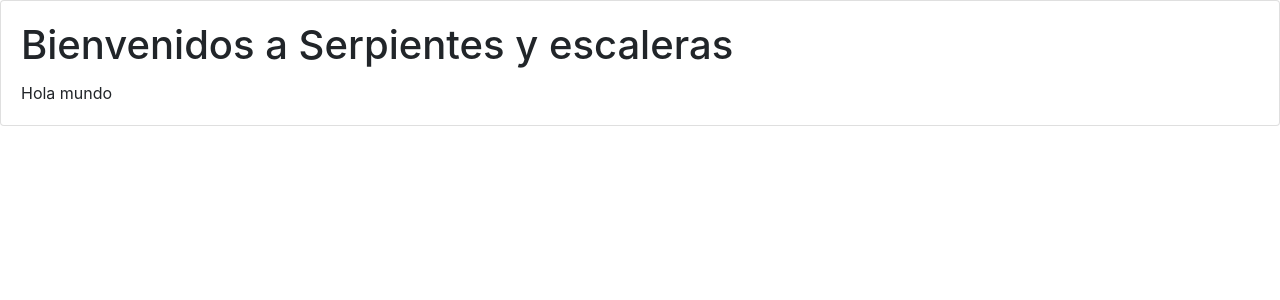
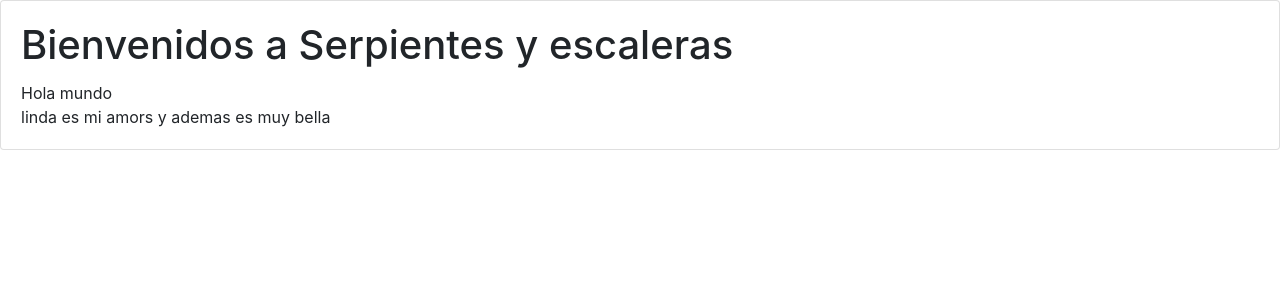
Before and after one commit to YairRdz11/SerpientesEscaleras, an Angular app: page / in a window 1280 px wide. Shown: the top 300 px of the page. Built offline with nearby package versions, Linux system fonts and the light colour scheme.

Commit message:
agregue que linda es mi amor

```diff
--- a/src/app/views/init/init.component.html
+++ b/src/app/views/init/init.component.html
@@ -6,5 +6,7 @@
             </h1>
         </div>
         <div class="card-text">Hola mundo</div>
+
+        linda es mi amors y ademas es muy bella
     </div>
 </div>
```
